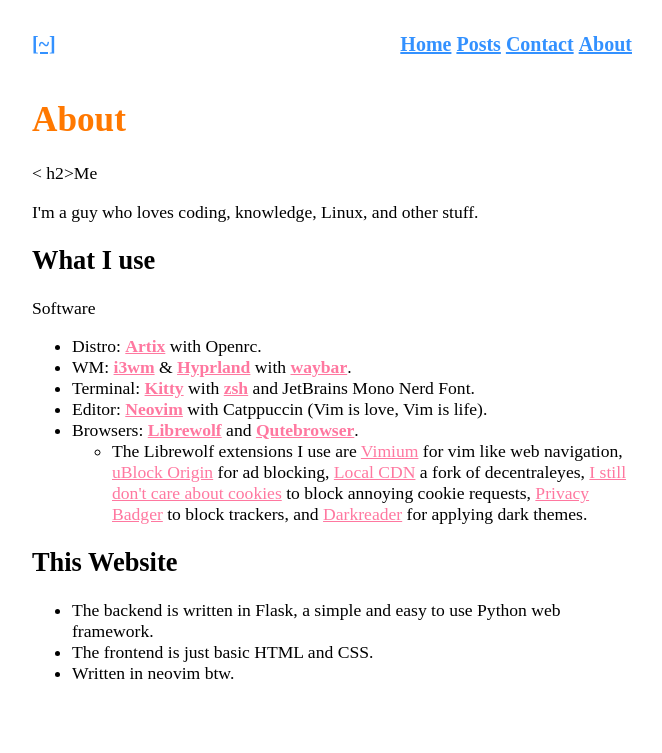
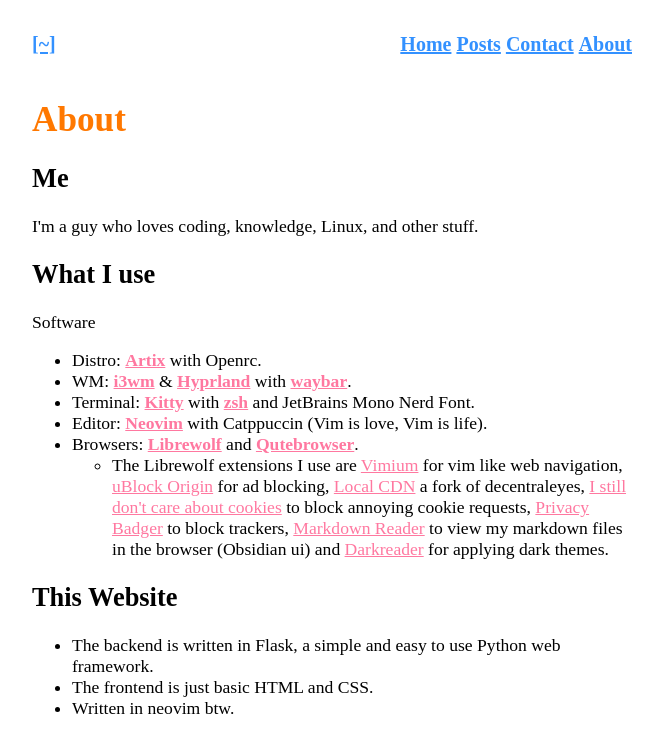
Before and after one commit to boyohboyamibored/website, a Flask app: page /about in a window 1280 px wide. Shown: the top 753 px of the page, without its empty margins (308-970 px from the left). Run offline with Flask 3, Linux system fonts and the light colour scheme.

Commit message:
Fixed the about page

```diff
--- a/templates/about.html
+++ b/templates/about.html
@@ -3,7 +3,7 @@
 
 <h1>About</h1>
 
-<  h2>Me</h2>
+<h2>Me</h2>
 <p>I'm a guy who loves coding, knowledge, Linux, and other stuff.</p>
 
 <h2>What I use</h2>
@@ -16,7 +16,7 @@
     <li>Browsers: <a href="https://www.librewolf.net" target="_blank"><b>Librewolf</b></a> and <a href="https://www.qutebrowser.org" target="_blank"><b>Qutebrowser</b></a>.</li>
 
         <ul>
-            <li>The Librewolf extensions I use are  <a href="https://addons.mozilla.org/en-US/firefox/addon/vimium-ff/" target="_blank">Vimium</a> for vim like web navigation,  <a href="https://www.ublockorigin.com" target="_blank">uBlock Origin</a> for ad blocking, <a href="https://addons.mozilla.org/en-US/firefox/addon/localcdn-fork-of-decentraleyes/" target="_blank">Local CDN</a> a fork of decentraleyes, <a href="https://addons.mozilla.org/en-US/firefox/addon/istilldontcareaboutcookies/" target="_blank">I still don't care about cookies</a> to block annoying cookie requests, <a href="https://www.privacybadger.org" target="_blank">Privacy Badger</a> to block trackers, and <a href="https://www.darkreader.org" target="_blank">Darkreader</a> for applying dark themes.</li>
+            <li>The Librewolf extensions I use are  <a href="https://addons.mozilla.org/en-US/firefox/addon/vimium-ff/" target="_blank">Vimium</a> for vim like web navigation,  <a href="https://www.ublockorigin.com" target="_blank">uBlock Origin</a> for ad blocking, <a href="https://addons.mozilla.org/en-US/firefox/addon/localcdn-fork-of-decentraleyes/" target="_blank">Local CDN</a> a fork of decentraleyes, <a href="https://addons.mozilla.org/en-US/firefox/addon/istilldontcareaboutcookies/" target="_blank">I still don't care about cookies</a> to block annoying cookie requests, <a href="https://www.privacybadger.org" target="_blank">Privacy Badger</a> to block trackers, <a href="https://addons.mozilla.org/en-US/firefox/addon/markdown-reader-ext/" target="_blank">Markdown Reader</a> to view my markdown files in the browser (Obsidian ui) and <a href="https://www.darkreader.org" target="_blank">Darkreader</a> for applying dark themes.</li>
         </ul>
 </ul>
 
```
